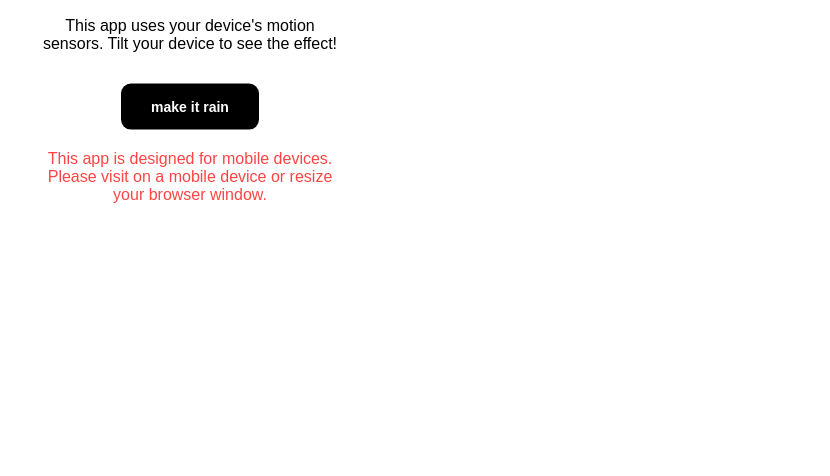
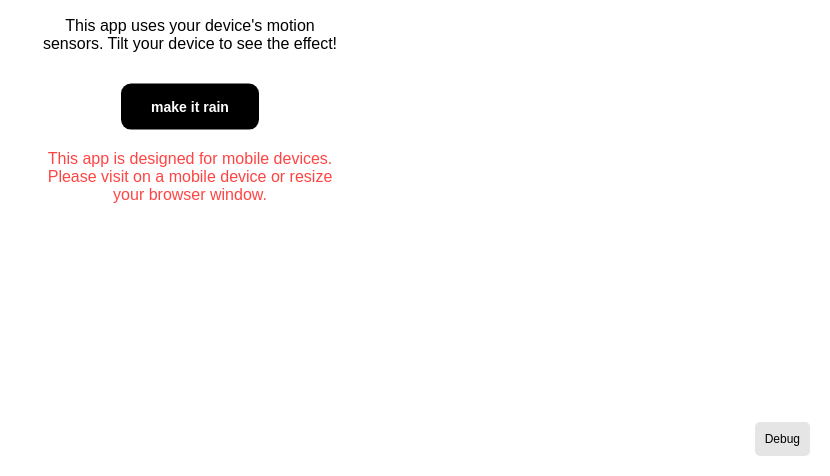
Before and after one commit to jbobrow/droplets, a plain HTML site: page index.html in a window 1280 px wide. Shown: the part 324-800 px from the top of the page, without its empty margins (450-1280 px from the left). Drawn offline with Linux system fonts and the light colour scheme.

Commit message:
show debug toggle

```diff
--- a/index.html
+++ b/index.html
@@ -185,7 +185,7 @@
                 <div>Compass: <span id="compass">0</span>°</div>
             </div>
         </div>
-        <!-- <button id="debug-toggle">Debug</button> -->
+        <button id="debug-toggle">Debug</button>
     </div>
 
     <script>
```
